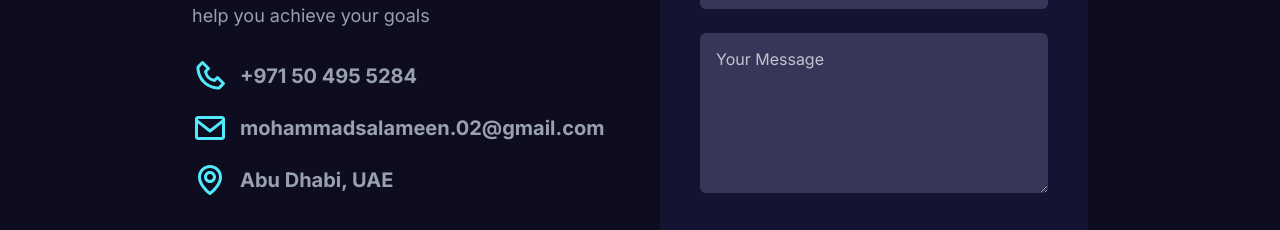
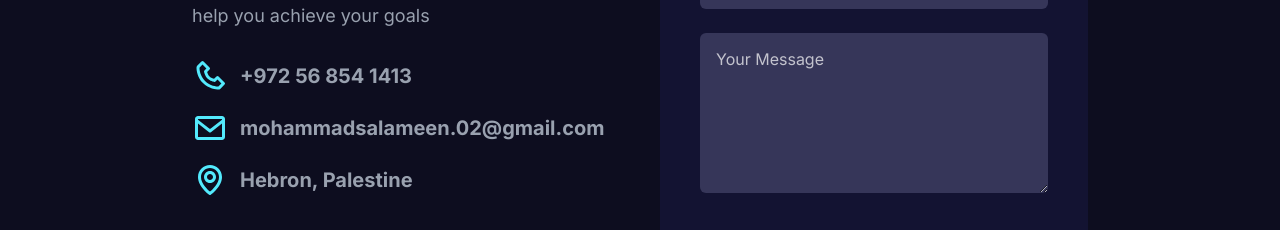
Before and after one commit to mohammadsalameen/Portfolio, a Next.js app: page / in a window 1280 px wide. Shown: the part 6223-6453 px from the top of the page. Built offline with nearby package versions, Linux system fonts and the light colour scheme.

Commit message:
Edit Data

```diff
--- a/constant/constant.ts
+++ b/constant/constant.ts
@@ -219,8 +219,8 @@ export const SkillsList = [
 
 export const ContactData = {
   email: "mohammadsalameen.02@gmail.com",
-  phoneId: "+971 50 495 5284",
-  location: "Abu Dhabi, UAE",
+  phoneId: "+972 56 854 1413",
+  location: "Hebron, Palestine",
   facebook: "https://www.facebook.com/mohamad.salameen.2025",
   github: "https://github.com/mohammadsalameen",
   linkedin: "https://www.linkedin.com/in/mohammad-salameen-8a182630b/",
```
